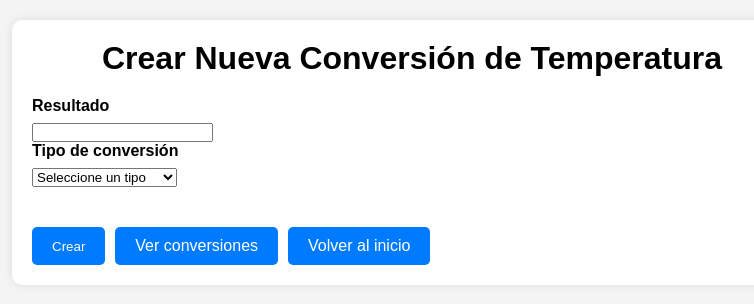
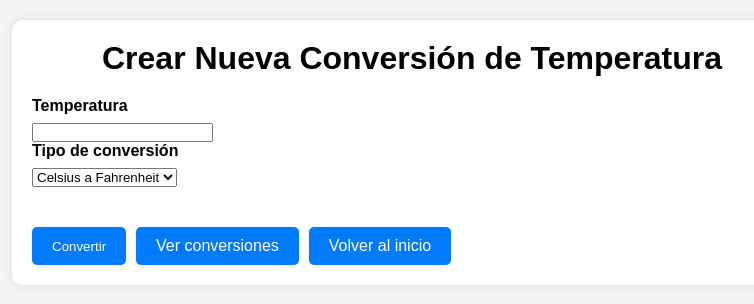
Before and after one commit to huriviades/prueba_conversiones_webapp, a Flask app: page /temperaturas/crear/ in a window 1280 px wide. Shown: the top 304 px of the page, without its empty margins (228-982 px from the left). Run offline with Flask 3, Linux system fonts and the light colour scheme.

Commit message:
Mejoras en las conversiones

```diff
--- a/demo_webapp/templates/create_temperatura.html
+++ b/demo_webapp/templates/create_temperatura.html
@@ -11,21 +11,20 @@
         <h1>Crear Nueva Conversión de Temperatura</h1>
         <form method="POST" action="{{ url_for('create_temperatura') }}">
             <div class="form-group">
-                <label for="resultado">Resultado</label>
-                <input type="number" id="resultado" name="resultado" required aria-required="true" step="0.01">
+                <label for="temperatura">Temperatura</label>
+                <input type="number" id="temperatura" name="temperatura" required aria-required="true" step="0.01">
             </div>
 
             <div class="form-group">
                 <label for="tipo">Tipo de conversión</label>
                 <select id="tipo" name="tipo" required aria-required="true">
-                    <option value="">Seleccione un tipo</option>
-                    <option value="celsius_a_fahrenheit">Celsius a Fahrenheit</option>
-                    <option value="fahrenheit_a_celsius">Fahrenheit a Celsius</option>
+                    <option value="F">Celsius a Fahrenheit</option>
+                    <option value="C">Fahrenheit a Celsius</option>
                 </select>
             </div>
 
             <div class="buttons">
-                <button type="submit" class="btn">Crear</button>
+                <button type="submit" class="btn">Convertir</button>
                 <a href="{{ url_for('get_temperaturas') }}" class="btn">Ver conversiones</a>
                 <a href="{{ url_for('index') }}" class="btn">Volver al inicio</a>
             </div>
--- /dev/null
+++ b/demo_webapp/utils/formulas.py
@@ -0,0 +1,5 @@
+def celsius_a_fahrenheit(celsius):
+    return (celsius * 9/5) + 32
+
+def fahrenheit_a_celsius(fahrenheit):
+    return (fahrenheit - 32) * 5/9
--- a/demo_webapp/utils/utils.py
+++ b/demo_webapp/utils/utils.py
@@ -1,4 +1,5 @@
 import requests
+from .formulas import celsius_a_fahrenheit, fahrenheit_a_celsius
 
 API_URL = "http://172.40.0.20:80/api/conversiones/temperatura"
 
@@ -11,11 +12,23 @@ def obtener_conversiones():
         print(f"Error al obtener conversiones: {e}")
         return []
 
-def crear_conversion(resultado, tipo):
+def crear_conversion(temperatura, tipo):
+    temperatura = float(temperatura)
+    if tipo == "F":
+        resultado = celsius_a_fahrenheit(temperatura)
+        tipo_completo = "Celsius a Fahrenheit"
+    elif tipo == "C":
+        resultado = fahrenheit_a_celsius(temperatura)
+        tipo_completo = "Fahrenheit a Celsius"
+    else:
+        print("Tipo de conversión no válido")
+        return False
+
     nueva_conversion = {
         "resultado": resultado,
-        "tipo": tipo
+        "tipo": tipo_completo
     }
+
     try:
         response = requests.post(API_URL, json=nueva_conversion)
         response.raise_for_status()
```
Also changed, not shown: demo_webapp/templates/index.html (+7 -17 lines).
